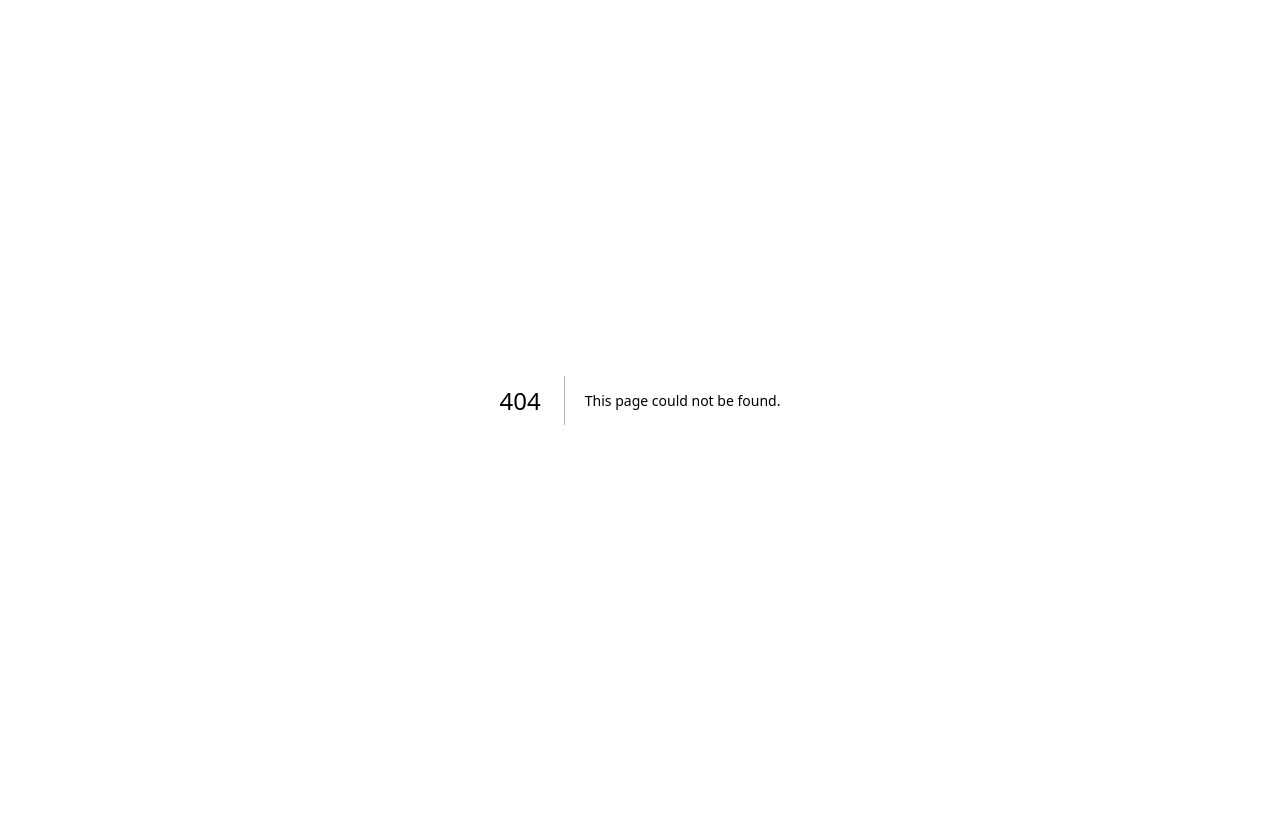
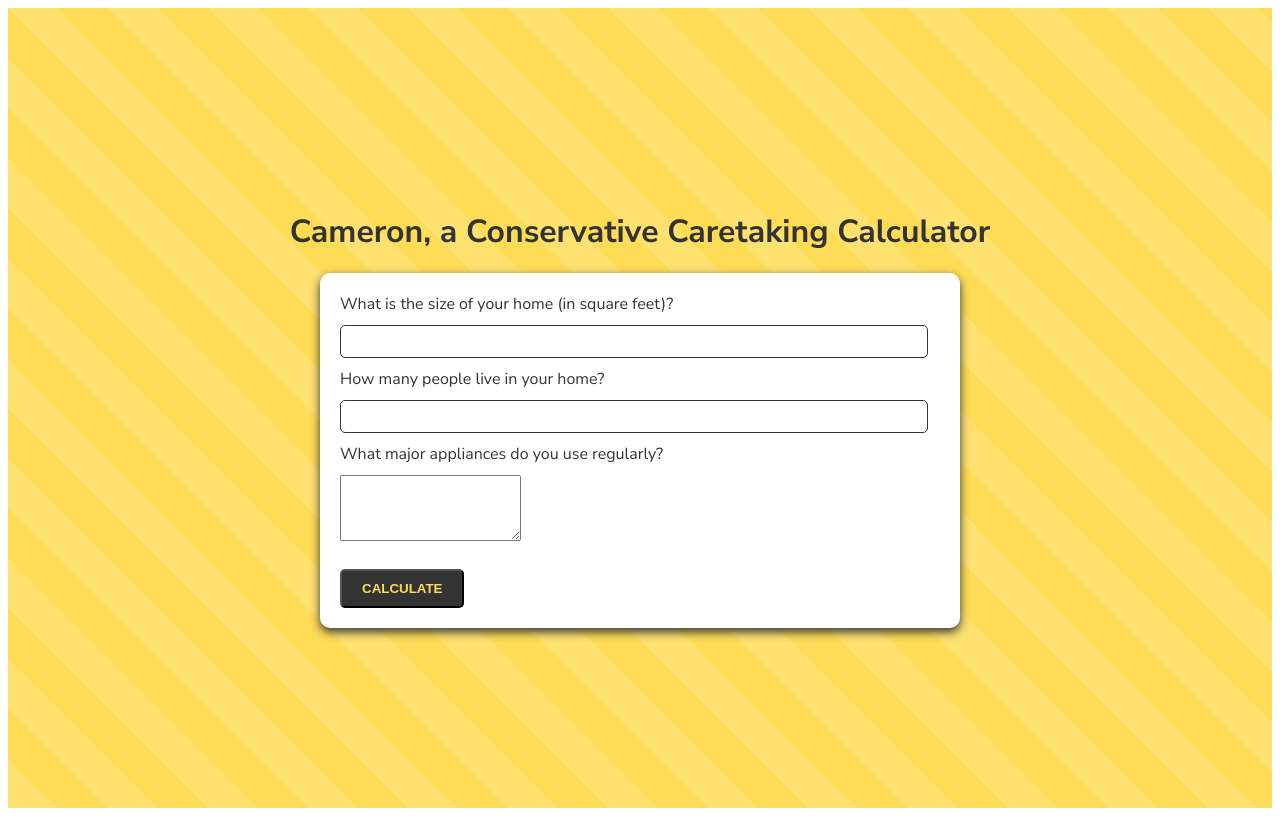
Before and after one commit to Profilist/Cameron-the-Conserving-Caretaker, a Next.js app in the folder conserving-caretaker/: page /form in a window 1280 px wide. Before the commit this address had no page. Built offline with nearby package versions, Linux system fonts and the light colour scheme.

Commit message:
Added form page

```diff
--- a/conserving-caretaker/app/form.module.css
+++ b/conserving-caretaker/app/form.module.css
@@ -0,0 +1,116 @@
+@import url('https://fonts.googleapis.com/css2?family=Nunito+Sans:ital,opsz,wght@0,6..12,200..1000;1,6..12,200..1000&display=swap');
+
+.container {
+    display: flex;
+    flex-direction: column;
+    align-items: center;
+    justify-content: center;
+    height: 100vh;
+    margin: 0;
+    background-color: #FEDC56;
+    color: #333;
+    transition: background-color 0.5s, color 0.5s;
+    position: relative;
+    background-image: linear-gradient(45deg, #FFFFFF25 25%, transparent 25%, transparent 50%, #FFFFFF25 50%, #FFFFFF25 75%, transparent 75%, transparent);
+    background-size: 100px 100px;
+    font-family: "Nunito Sans", sans-serif;
+}
+
+.title {
+    margin-bottom: 20px;
+}
+
+.form {
+    width: 80%;
+    max-width: 600px;
+    background-color: #fff;
+    padding: 20px;
+    border-radius: 10px;
+    box-shadow: 0 4px 10px #333;
+
+}
+
+.label {
+    display: block;
+    margin-bottom: 10px;
+}
+
+.inputNumber {
+    width: 95%;
+    padding: 8px;
+    border: 1px solid #333;
+    border-radius: 5px;
+    margin-bottom: 10px;
+}
+
+.inputSubmit {
+    padding: 10px 20px;
+    background-color: #333;
+    color: #FEDC56;
+    text-transform: uppercase;
+    font-weight: bold;
+    text-decoration: none;
+    border-radius: 5px;
+    cursor: pointer;
+}
+
+.inputSubmit:hover {
+    background-color: #555;
+}
+
+.explore {
+    padding: 10px 100px;
+    background-color: #333;
+    color: #F9F871;
+    text-transform: uppercase;
+    font-weight: bold;
+    text-decoration: none;
+    border-radius: 5px;
+    cursor: pointer;
+    margin-top: 20px;
+    margin-bottom: 20px;
+}
+
+.explore:hover {
+    background-color: #555;
+}
+
+.modal {
+    display: block;
+    position: fixed;
+    z-index: 1;
+    left: 0;
+    top: 0;
+    width: 100%;
+    height: 100%;
+    overflow: auto;
+    background-color: rgba(51, 51, 51, 1);
+    /* background-image: linear-gradient(45deg, #FFFFFF25 25%, transparent 25%, transparent 50%, #FFFFFF25 50%, #FFFFFF25 75%, transparent 75%, transparent); */
+    background-size: 100px 100px;
+}
+
+.modalContent {
+    background-color: white;
+    color: black;
+    font-weight: bold;
+    margin: 15% auto;
+    padding: 25px;
+    border: 4px solid #888;
+    width: 80%;
+    border-radius: 10px;
+    font-size: 18px;
+}
+
+.close {
+    color: #aaa;
+    float: right;
+    font-size: 28px;
+    font-weight: bold;
+}
+
+.close:hover,
+.close:focus {
+    color: #fff;
+    text-decoration: none;
+    cursor: pointer;
+}
--- /dev/null
+++ b/conserving-caretaker/app/form/page.js
@@ -0,0 +1,62 @@
+"use client";
+
+import { useState } from 'react';
+import styles from '../form.module.css';
+
+const Form = () => {
+    const [homeSize, setHomeSize] = useState('');
+    const [people, setPeople] = useState('');
+    const [appliances, setAppliances] = useState('');
+    const [result, setResult] = useState('');
+    const [isModalOpen, setIsModalOpen] = useState(false);
+
+    const calculateEnergy = (event) => {
+        event.preventDefault();
+
+        const totalEnergy = (parseFloat(homeSize) * 1.5) + (parseFloat(people) * 1.5);
+        const monthlyCost = totalEnergy * 0.15;
+        const resultText = `The average energy usage you should aim for is ${totalEnergy.toFixed(2)} kW per month per square foot and per person. The estimated monthly cost is $${monthlyCost.toFixed(2)} assuming $0.15 per kW.`;
+
+        setResult(resultText);
+        setIsModalOpen(true);
+    };
+
+    const closeModal = () => {
+        setIsModalOpen(false);
+    };
+
+    return (
+        <div className={styles.container}>
+            <h1 className={styles.title}>Cameron, a Conservative Caretaking Calculator</h1>
+            <form className={styles.form} onSubmit={calculateEnergy}>
+                <label htmlFor="homeSize" className={styles.label}>What is the size of your home (in square feet)?</label>
+                <input type="number" id="homeSize" className={styles.inputNumber} required value={homeSize} onChange={(e) => setHomeSize(e.target.value)} />
+
+                <label htmlFor="people" className={styles.label}>How many people live in your home?</label>
+                <input type="number" id="people" className={styles.inputNumber} required value={people} onChange={(e) => setPeople(e.target.value)} />
+
+                <label htmlFor="appliances" className={styles.label}>What major appliances do you use regularly?</label>
+                <textarea id="appliances" className={styles.textarea} rows="4" required value={appliances} onChange={(e) => setAppliances(e.target.value)}></textarea>
+
+                <br/>
+                <br/>
+
+                <input type="submit" className={styles.inputSubmit} value="Calculate" />
+            </form>
+
+            {isModalOpen && (
+                <div className={styles.modal}>
+                    <div className={styles.modalContent}>
+                        <span className={styles.close} onClick={closeModal}>&times;</span>
+                        <p>Average cost or energy usage:</p>
+                        <p>{result}</p>
+                        <br/>
+                        <a className={styles.explore} href="/bedroom">Go explore your home</a>
+                    </div>
+                </div>
+            )}
+        </div>
+    );
+};
+
+export default Form;
--- a/conserving-caretaker/app/kitchen/page.js
+++ b/conserving-caretaker/app/kitchen/page.js
@@ -6,7 +6,6 @@
 import ProgressBar from "../progressBar";
 import landingStyles from "../landing.module.css";
 import Fridge from "../fridge";
-import TV from "../tv";
 import Door from "../door";
 
 export default function Kitchen() {
--- a/conserving-caretaker/app/laundry/page.js
+++ b/conserving-caretaker/app/laundry/page.js
@@ -5,7 +5,6 @@
 import LightSwitch from "../lightSwitch";
 import ProgressBar from "../progressBar";
 import landingStyles from "../landing.module.css";
-import TV from "../tv";
 import Door from "../door";
 import Washer from "../washer";
 
--- a/conserving-caretaker/app/page.js
+++ b/conserving-caretaker/app/page.js
@@ -17,7 +17,7 @@
             </div>
             <h1 className={styles.title}>Cameron, a Conserving Caretaker</h1>
             <p className={styles.description}>Track your energy usage, set goals, and save money with Cameron.</p>
-            <a href="/bedroom" className={styles.btn}>Get Started</a>
+            <a href="/form" className={styles.btn}>Get Started</a>
             <label className={styles.switch}>
                 <input type="checkbox" onChange={toggleDarkMode} />
                 <span className={styles.slider}></span>
```
Also changed, not shown: conserving-caretaker/app/form.js (deleted).
